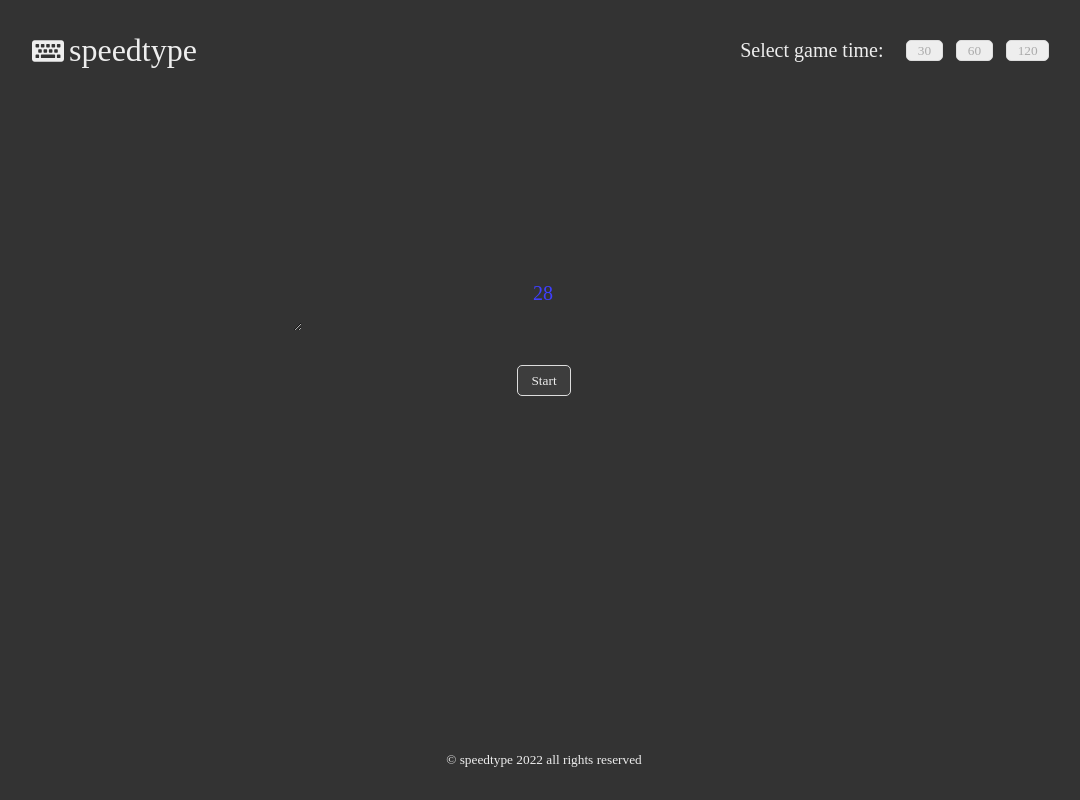
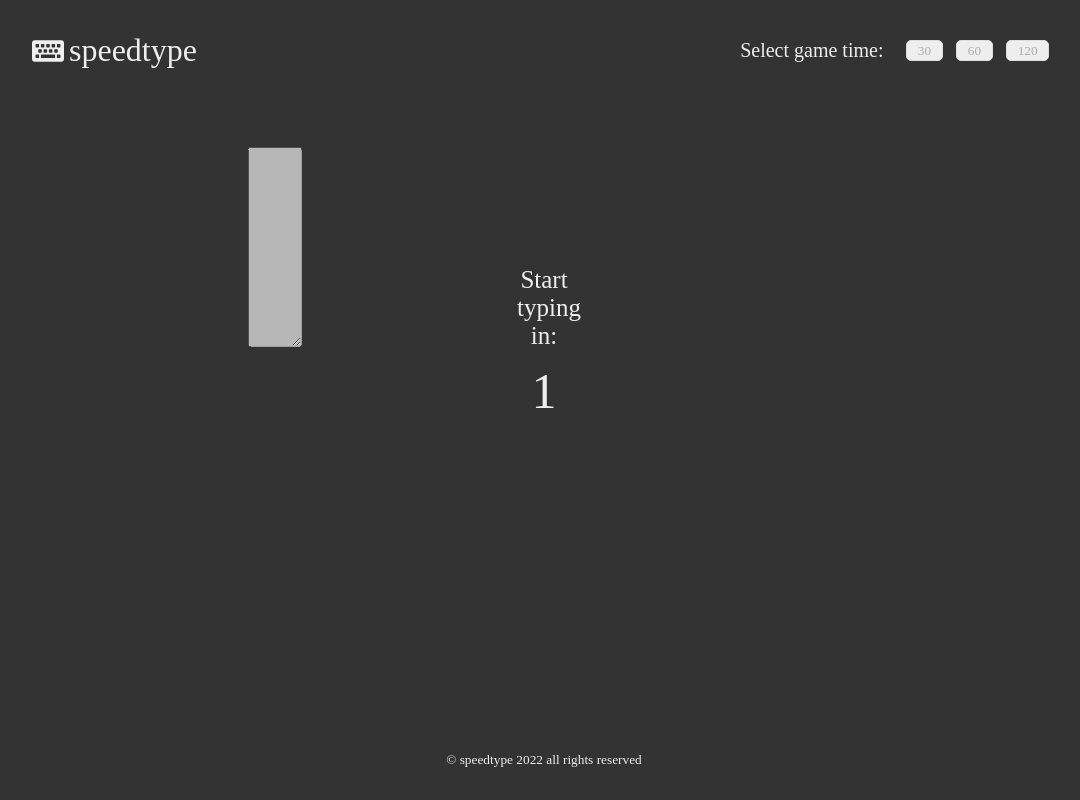
Before and after one commit to manikagnish/speed-typing, a React (Create React App) app: page / in a window 1280 px wide. Both pictures are taken after a click on the button "Start". Shown: the whole page, without its empty margins (96-1176 px from the left). Built offline with nearby package versions, Linux system fonts and the light colour scheme; no server answers.

Commit message:
created startGameTimer component

```diff
--- a/src/App.js
+++ b/src/App.js
@@ -1,6 +1,7 @@
 import { useState } from "react";
 import useSpeedType from "./useSpeedType";
 import { FaKeyboard } from "react-icons/fa";
+import StartGameTimer from "./components/StartGameTimer";
 
 function App() {
   const [gameTime, setGameTime] = useState(30);
@@ -16,6 +17,8 @@ function App() {
     wordCount,
     quote,
     disable,
+    startTimer,
+    showStartTimer,
   ] = useSpeedType(gameTime);
 
   const displayQuote = quote.split("");
@@ -45,9 +48,9 @@ function App() {
 
       <main>
         <div className="text-region">
-          <span style={{ color: "#3f3fff", fontSize: "2rem" }}>
+          <div style={{ color: "#3f3fff", fontSize: "2rem" }}>
             {timeRemaining}
-          </span>
+          </div>
           <p>
             {displayQuote.map((s, i) => {
               let cname;
@@ -77,15 +80,18 @@ function App() {
               setText(e.target.value);
             }}
           />
+          {showStartTimer && <StartGameTimer startTimer={startTimer} />}
         </div>
         <button className="start-btn" onClick={startGame} disabled={start}>
           {playAgain}
         </button>
+
+        {/* TODO: StartGameCounter component */}
+        {/* TODO: display WPM result in a component */}
+        {/* <p className="wpm">Your typing speed is: {wordCount} wpm</p> */}
       </main>
 
       <footer>
-        {/* <p className="time">Time remaining: {timeRemaining}</p> */}
-        {/* <p className="wpm">Your typing speed is: {wordCount} wpm</p> */}
         <small style={{ textAlign: "center", display: "block" }}>
           &copy; speedtype 2022 all rights reserved
         </small>
--- /dev/null
+++ b/src/components/StartGameTimer.jsx
@@ -0,0 +1,8 @@
+export default function StartGameTimer({ startTimer }) {
+  return (
+    <div className="start-game-timer">
+      <p>Start typing in:</p>
+      <p className="countdown-time">{startTimer}</p>
+    </div>
+  );
+}
--- a/src/index.css
+++ b/src/index.css
@@ -139,7 +139,7 @@ button:disabled {
   color: rgba(238, 238, 238, 0.4);
 }
 
-textarea {
+/* textarea {
   background-color: transparent;
   font-family: inherit;
   font-size: 2rem;
@@ -154,7 +154,7 @@ textarea {
   z-index: -3;
   border: 0;
   outline: none;
-}
+} */
 
 .start-btn {
   border: 1px solid #eee;
@@ -171,3 +171,38 @@ footer {
   margin-top: auto;
   margin-bottom: 2em;
 }
+
+.start-game-timer {
+  /* box-shadow: 0 2px 2px rgba(255, 255, 255, 0.25); */
+  color: #eee;
+  text-align: center;
+  width: 100%;
+  height: 20em;
+  background: #333;
+  position: absolute;
+  top: 0;
+  left: 0;
+}
+
+.countdown-time {
+  font-size: 5rem;
+}
+
+/* span:after {
+  content: "";
+  width: 2px;
+  height: 20px;
+  background: black;
+  opacity: 0;
+  display: inline-block;
+  animation: blink 0.5s linear infinite alternate;
+}
+
+@keyframes blink {
+  50% {
+    opacity: 0;
+  }
+  100% {
+    opacity: 1;
+  }
+} */
--- a/src/useSpeedType.js
+++ b/src/useSpeedType.js
@@ -11,7 +11,9 @@ export default function useSpeedType(gameTime) {
   const [textArr, setTextArr] = useState("");
   const [addLine, setAddLine] = useState(true);
   const [disable, setDisable] = useState(false);
-
+  const [startTimer, setStartTimer] = useState(3);
+  const [showStartTimer, setShowStartTimer] = useState(false);
+  let x = 3;
   const inputRef = useRef(null);
 
   useEffect(() => {
@@ -22,7 +24,7 @@ export default function useSpeedType(gameTime) {
     const fetchQuote = async () => {
       const res = await fetch("https://api.quotable.io/random");
       const data = await res.json();
-      setQuote(quote + data.content + " ");
+      setQuote((quote) => quote + data.content + " ");
     };
 
     fetchQuote();
@@ -31,11 +33,29 @@ export default function useSpeedType(gameTime) {
   function startGame() {
     setText("");
     setWordCount(0);
-    setStart(true);
+
     setDisable(true);
-    setTimeout(() => {
-      inputRef.current.focus();
-    }, 100);
+
+    x = 3;
+    setStartTimer(3);
+    setShowStartTimer(true);
+
+    const interval = setInterval(() => {
+      setStartTimer((startTimer) => startTimer - 1);
+      x--;
+
+      if (x === 0) {
+        clearInterval(interval);
+        setShowStartTimer(false);
+        setStart(true);
+        setTimeout(() => {
+          inputRef.current.focus();
+        }, 100);
+      }
+
+      if (x === -1) {
+      }
+    }, 1000);
   }
 
   const splitText = (para, setPara) => {
@@ -61,22 +81,18 @@ export default function useSpeedType(gameTime) {
     setDisable(false);
 
     const correctWords = [];
-    console.log("correctWords: ", correctWords);
+
     // compare quoteArr and textArr
     for (let i = 0; i < quoteArr.length; i++) {
       if (quoteArr[i] === textArr[i]) {
         correctWords.push(textArr[i]);
       }
     }
-    console.log("correctWords updated: ", correctWords);
+
     // count no of characters in correctWords array
     correctWords.forEach((word) => {
-      console.log(word.length);
       setWordCount((prevCount) => prevCount + word.length);
-      console.log("wordCount", wordCount);
     });
-
-    console.log("wordcount: ", wordCount);
 
     if (gameTime === 30) {
       setWordCount((wordCount) => wordCount / 2.5);
@@ -108,5 +124,7 @@ export default function useSpeedType(gameTime) {
     wordCount,
     quote,
     disable,
+    startTimer,
+    showStartTimer,
   ];
 }
```
